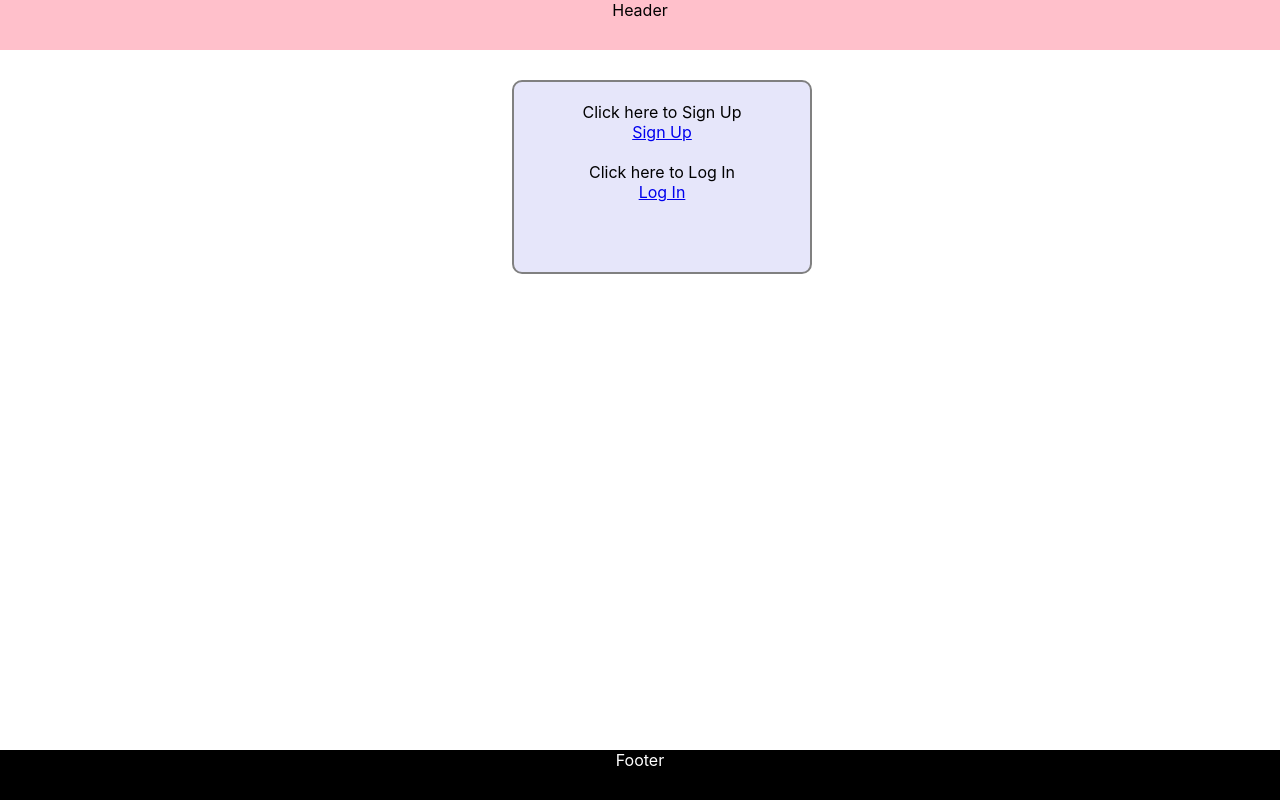
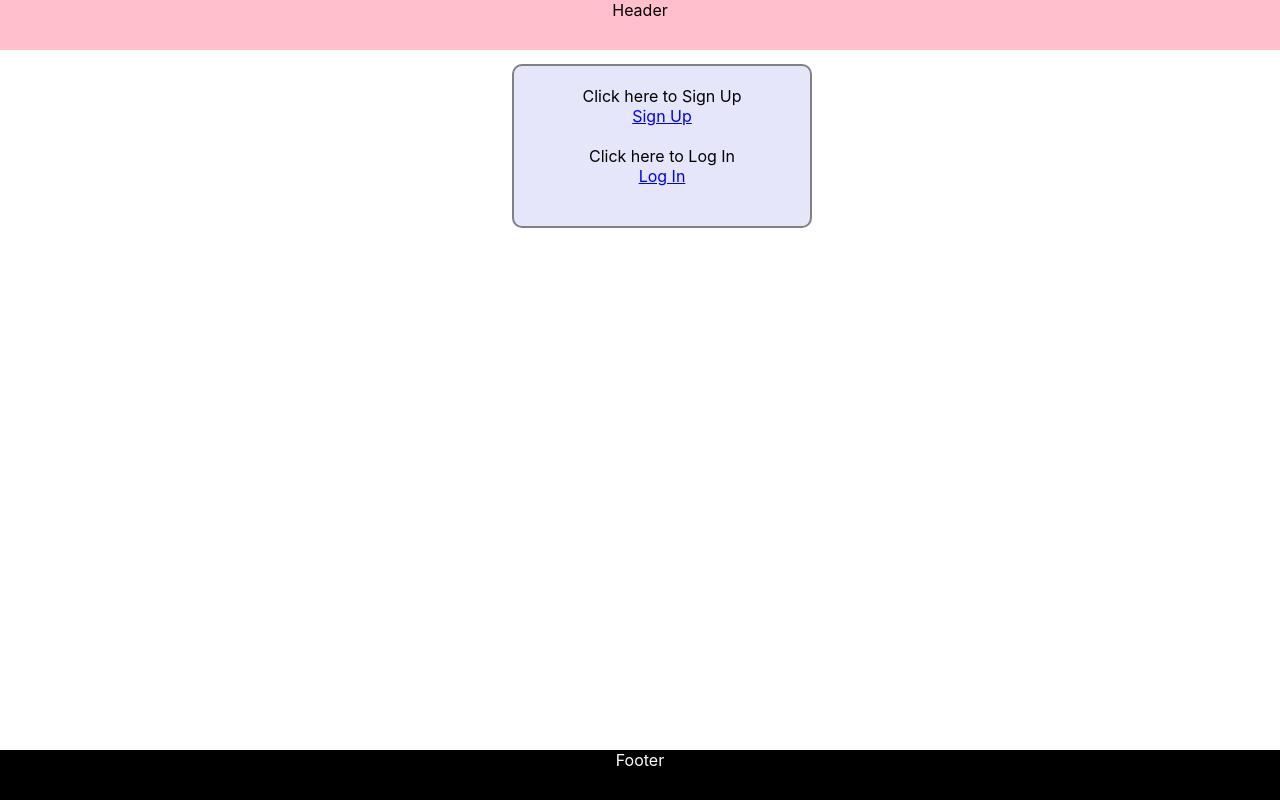
Before and after one commit to bacancy-neel/react-js, a React (Create React App) app in the folder signup-login/: page / in a window 1280 px wide. Shown: the top 800 px of the page. Built offline with nearby package versions, Linux system fonts and the light colour scheme.

Commit message:
Ready to deploy

```diff
--- a/signup-login/src/App.css
+++ b/signup-login/src/App.css
@@ -7,7 +7,6 @@
 }
 .container{
   width: 100%;
-  margin-left: 460px
 }
 
 .nav-box{
@@ -15,7 +14,7 @@
     display: inline-block;
     width: 20%;
     margin: 5% 40% 1% 40%;
-    height: auto;
+    height: 70px;
     border: 2px solid grey;
     border-radius: 10px;
     padding: 20px;
--- a/signup-login/src/components/Body.js
+++ b/signup-login/src/components/Body.js
@@ -191,12 +191,12 @@ class Body extends Component {
         return (
             <BrowserRouter>
                 <React.Fragment>
-                    <p className="error">{this.state.text}</p>
                     <div className="nav-box">
                         <label>Click here to Sign Up</label><br />
                         <NavLink activeClassName="active" to="/sign-up">Sign Up</NavLink><br /><br />
                         <label>Click here to Log In</label><br />
                         <NavLink activeClassName="active" to="/log-in">Log In</NavLink>
+                        <p className="error">{this.state.text}</p>
                     </div>
                     <Switch>
                         <Route
```
